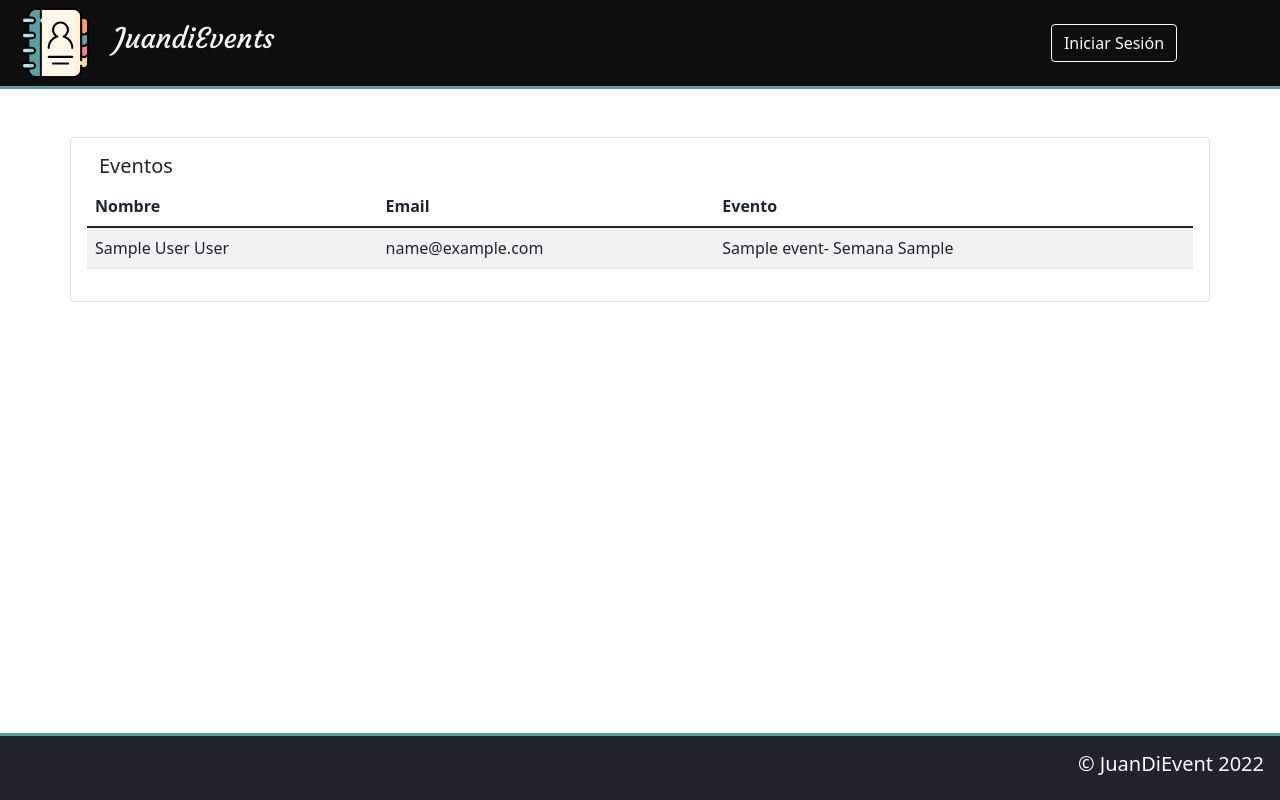
After one commit to juandixdd/php_crud_final_eventos, a PHP site: page /usuariosSuscritos.php in a window 1280 px wide. The commit adds this page. Run offline with PHP 8.4, Linux system fonts and the light colour scheme; tables that the repository leaves empty or names only in its code hold one stand-in row (values such as "Sample post"); some libraries are stand-ins or nearby versions.

Commit message:
Se agrega boton de descargar informe

```diff
--- a/profile.php
+++ b/profile.php
@@ -41,7 +41,9 @@ $events = $query->fetchAll(PDO::FETCH_OBJ);
                     <hr>
                     <h5><b>Edad:</b> <?php echo $_SESSION['user']['age']?></h5>
                     <h5><b>Email:</b> <?php echo $_SESSION['user']['email']?> </h5>
-
+                    <?php if (isset($_SESSION['user']) && ($_SESSION['user']['role'] == 'admin')) { ?>
+                        <h5><b>Rol:</b> <?php echo $_SESSION['user']['role']?> </h5>
+                    <?php } ?>
                 </div>
 
 
--- a/template/header.php
+++ b/template/header.php
@@ -36,8 +36,18 @@
 
                 ?>
 
-                    <div class="col-md-3 p-2">
+                    <div class="col-md-5 p-2">
                         <div class="row justify-content-center">
+
+                            <?php if (isset($_SESSION['user']) && ($_SESSION['user']['role'] == 'admin')) { ?>
+                                <div class="col-auto p-1">
+                                    <a href="usuariosSuscritos.php?message=null" class="btn btn-outline-light width-auto">Ver usuarios suscritos</a>
+                                </div>
+                            <?php } ?>
+
+
+
+
                             <div class="col-auto p-1">
                                 <a href="principalPage.php?message=null" class="btn btn-outline-light width-auto">Eventos</a>
                             </div>
--- /dev/null
+++ b/usuariosSuscritos.php
@@ -0,0 +1,59 @@
+<?php include 'template/header.php'; ?>
+
+<?php
+
+include_once 'model/conexion.php';
+$query = $bd->prepare("select
+concat(u.names, ' ', u.last_names) as 'name',
+u.email,
+concat(e.name, '- Semana ', r.semana) as 'event'
+from users u
+join usuario_evento r on r.id_user = u.id
+join events e on e.id = r.id_event
+order by u.names asc");
+$result = $query->execute();
+$events = $query->fetchAll(PDO::FETCH_OBJ);
+
+?>
+
+
+<div class="container mt-5 scale-up-center" style="margin-bottom: 100px;">
+    <div class="row">
+
+        <div class="card">
+            <div class="card-body">
+                <div class="row justify-content-between">
+                    <div class="row justify-content-between">
+                        <h5 class="card-title col-md-4">Eventos</h5>
+                        <?php if (isset($_SESSION['user']) && ($_SESSION['user']['role'] == 'admin')) { ?>
+                            <a href="functions/events/nuevoEvento.php" class="btn btn-custom-primary col-md-2">Descargar informe</a>
+                        <?php } ?>
+
+                    </div>
+
+                    <table class="table table-striped">
+                        <thead>
+                            <tr>
+                                <th scope="col">Nombre</th>
+                                <th scope="col">Email</th>
+                                <th scope="col">Evento</th>
+                            </tr>
+                        </thead>
+                        <tbody>
+                            <?php foreach ($events as $event) { ?>
+                                <tr>
+                                    <td><?php echo $event->name ?></td>
+                                    <td><?php echo $event->email ?></td>
+                                    <td><?php echo $event->event ?></td>
+                                </tr>
+                            <?php } ?>
+                        </tbody>
+                    </table>
+
+                </div>
+            </div>
+        </div>
+    </div>
+</div>
+
+<?php include 'template/footer.php'; ?>
```
Also changed, not shown: principalPage.php (+8 -1 lines), functions/event/nuevoEvento.php (added).
